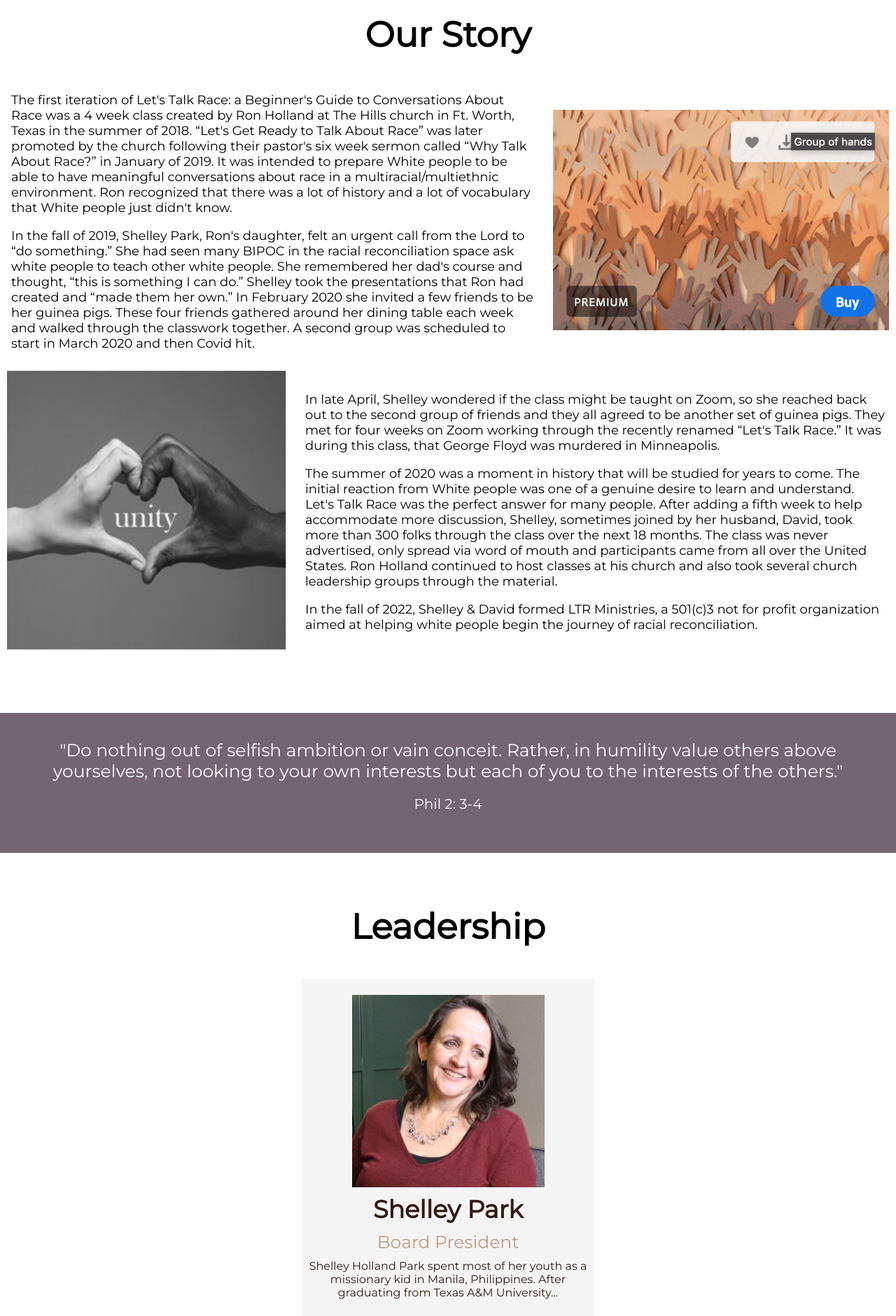
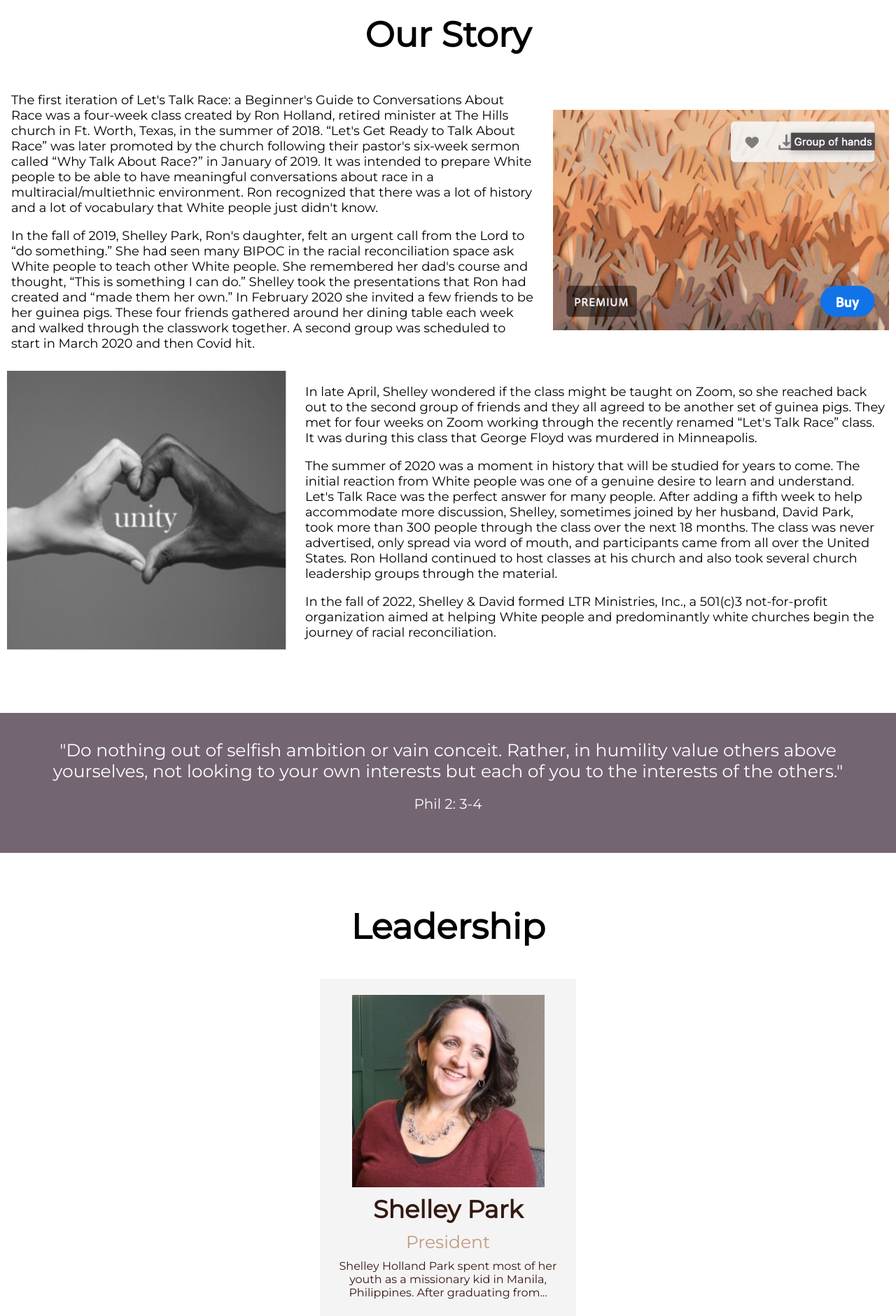
Before and after one commit to sd99park/Lets-Talk-Race-Website, a React (Create React App) app: page /About in a window 1280 px wide. Shown: the part 200-2081 px from the top of the page at 70% size. Built offline with nearby package versions, Linux system fonts and the light colour scheme.

Commit message:
More small changes

```diff
--- a/src/components/About/About.css
+++ b/src/components/About/About.css
@@ -11,6 +11,8 @@
 
 .about-verse-text {
   font-family: "Montserrat";
+  max-width: 30cm;
+  margin: 0 auto;
   color: white;
   font-size: 25px;
   padding: 1cm;
--- a/src/components/About/Profiles/ProfileCard.css
+++ b/src/components/About/Profiles/ProfileCard.css
@@ -1,5 +1,5 @@
 .card-container {
-  max-width: 400px;
+  max-width: 350px;
   padding: 0.5rem;
   margin: 10px;
   background-color: rgba(245 244 244);
--- a/src/components/About/Story.js
+++ b/src/components/About/Story.js
@@ -11,21 +11,21 @@ const Story = () => {
           <div className="story-one-txt">
             <p className="story-p">
               The first iteration of Let's Talk Race: a Beginner's Guide to
-              Conversations About Race was a 4 week class created by Ron Holland
-              at The Hills church in Ft. Worth, Texas in the summer of 2018.
-              “Let's Get Ready to Talk About Race” was later promoted by the
-              church following their pastor's six week sermon called “Why Talk
-              About Race?” in January of 2019. It was intended to prepare White
-              people to be able to have meaningful conversations about race in a
-              multiracial/multiethnic environment. Ron recognized that there was
-              a lot of history and a lot of vocabulary that White people just
-              didn't know.
+              Conversations About Race was a four-week class created by Ron
+              Holland, retired minister at The Hills church in Ft. Worth, Texas,
+              in the summer of 2018. “Let's Get Ready to Talk About Race” was
+              later promoted by the church following their pastor's six-week
+              sermon called “Why Talk About Race?” in January of 2019. It was
+              intended to prepare White people to be able to have meaningful
+              conversations about race in a multiracial/multiethnic environment.
+              Ron recognized that there was a lot of history and a lot of
+              vocabulary that White people just didn't know.
             </p>
             <p className="story-p">
               In the fall of 2019, Shelley Park, Ron's daughter, felt an urgent
               call from the Lord to “do something.” She had seen many BIPOC in
-              the racial reconciliation space ask white people to teach other
-              white people. She remembered her dad's course and thought, “this
+              the racial reconciliation space ask White people to teach other
+              White people. She remembered her dad's course and thought, “This
               is something I can do.” Shelley took the presentations that Ron
               had created and “made them her own.” In February 2020 she invited
               a few friends to be her guinea pigs. These four friends gathered
@@ -49,7 +49,7 @@ const Story = () => {
               Zoom, so she reached back out to the second group of friends and
               they all agreed to be another set of guinea pigs. They met for
               four weeks on Zoom working through the recently renamed “Let's
-              Talk Race.” It was during this class, that George Floyd was
+              Talk Race” class. It was during this class that George Floyd was
               murdered in Minneapolis.
             </p>
             <p className="story-p">
@@ -58,16 +58,18 @@ const Story = () => {
               of a genuine desire to learn and understand. Let's Talk Race was
               the perfect answer for many people. After adding a fifth week to
               help accommodate more discussion, Shelley, sometimes joined by her
-              husband, David, took more than 300 folks through the class over
-              the next 18 months. The class was never advertised, only spread
-              via word of mouth and participants came from all over the United
-              States. Ron Holland continued to host classes at his church and
-              also took several church leadership groups through the material.
+              husband, David Park, took more than 300 people through the class
+              over the next 18 months. The class was never advertised, only
+              spread via word of mouth, and participants came from all over the
+              United States. Ron Holland continued to host classes at his church
+              and also took several church leadership groups through the
+              material.
             </p>
             <p className="story-p">
-              In the fall of 2022, Shelley & David formed LTR Ministries, a
-              501(c)3 not for profit organization aimed at helping white people
-              begin the journey of racial reconciliation.
+              In the fall of 2022, Shelley & David formed LTR Ministries, Inc.,
+              a 501(c)3 not-for-profit organization aimed at helping White
+              people and predominantly white churches begin the journey of
+              racial reconciliation.
             </p>
           </div>
         </div>
--- a/src/components/MainPage/MainPage.js
+++ b/src/components/MainPage/MainPage.js
@@ -26,7 +26,7 @@ const MainPage = () => {
         <div className="main-verse-two">
           <p className="main-verse-text">
             “You are in me and I am in you. I pray that they also can be one in
-            us. THEN THE WORLD WILL BELIEVE THAT YOU SENT ME.”
+            us. <br /> THEN THE WORLD WILL BELIEVE THAT YOU SENT ME.”
             <p className="main-verse-verse">John 17:21</p>
           </p>
         </div>
--- a/src/constants/ProfilePageConstants.js
+++ b/src/constants/ProfilePageConstants.js
@@ -1,16 +1,16 @@
 export const SP_name = "Shelley Park";
 
-export const SP_title = "Board President";
+export const SP_title = "President";
 
 export const SP_descr =
-  "Shelley Holland Park spent most of her youth as a missionary kid in Manila, Philippines. After graduating from Texas A&M University...";
+  "Shelley Holland Park spent most of her youth as a missionary kid in Manila, Philippines. After graduating from...";
 
 export const SP_bio1 =
   "Shelley Holland Park spent most of her youth as a missionary kid in Manila, Philippines. After graduating from Texas A&M University, she married David and they settled in the Dallas/Ft. Worth area. She has a background in theater and has spent most of the last 20+ years as a stay at home mom to Samuel & Jeremiah. She also has worked for Come before Winter, an international ministry to women in leadership, has served on their Leadership Team for ten years, as well as serving as the interim Executive Director from November 2020 through June 2021. She began teaching Let’s Talk Race: a Beginner’s Guide to Conversations About Race in January 2020. As a member of the racial reconciliation emerging leaders cohort under the direction of Dr. Brenda Salter McNeil, Shelley is committed to helping educate and encourage white christians to recognize, engage and advocate for their neighbors.";
 
 export const DP_name = "David Park";
 
-export const DP_title = "Executive Director";
+export const DP_title = "Vice President";
 
 export const DP_descr =
   "In 2021, David left his 27 year career with Atmos Energy to join Shelley and pursue a calling to racial reconciliation and....";
@@ -26,7 +26,7 @@ export const SH_name = "Stephanie Hamm";
 export const SH_title = "Board Member";
 
 export const SH_descr =
-  "Stephanie Hamm, MSW, PhD, has been teaching in the Abilene Christian University School of Social Work since 2008. ";
+  "Stephanie Hamm, MSW, PhD, has been teaching in the Abilene Christian University School of Social Work... ";
 
 export const SH_bio1 =
   "Stephanie Hamm, MSW, PhD, has been teaching in the Abilene Christian University School of Social Work since 2008. Her social work practice has included mental health services with women and children, primarily. Her research interests include that of race, gender, spirituality, and higher education. She is married to Scott. They have two amazing grown children, a wonderful son-in-law, and a lazy dog named Daisy. Outside of work, interests include art, reading, gardening/plants, travel, and time with family and friends. ";
@@ -74,7 +74,7 @@ export const OW_name = "Oric Walker";
 export const OW_title = "Board Member";
 
 export const OW_descr =
-  "Oric Walker serves as Atmos Energy Louisiana division President. He has over 26 years of experience in the natural gas industry...";
+  "Oric Walker serves as Atmos Energy Louisiana division President. He has over 26 years of experience in the natural...";
 
 export const OW_bio1 =
   "Oric Walker serves as Atmos Energy Louisiana division President. He has over 26 years of experience in the natural gas industry with demonstrated leadership in supervision, management, director, and vice president levels. Oric started his career with Lone Star Gas Company as a Meter Reader. He climbed through the ranks while gaining experience in operations, marketing, and public affairs. ";
```
